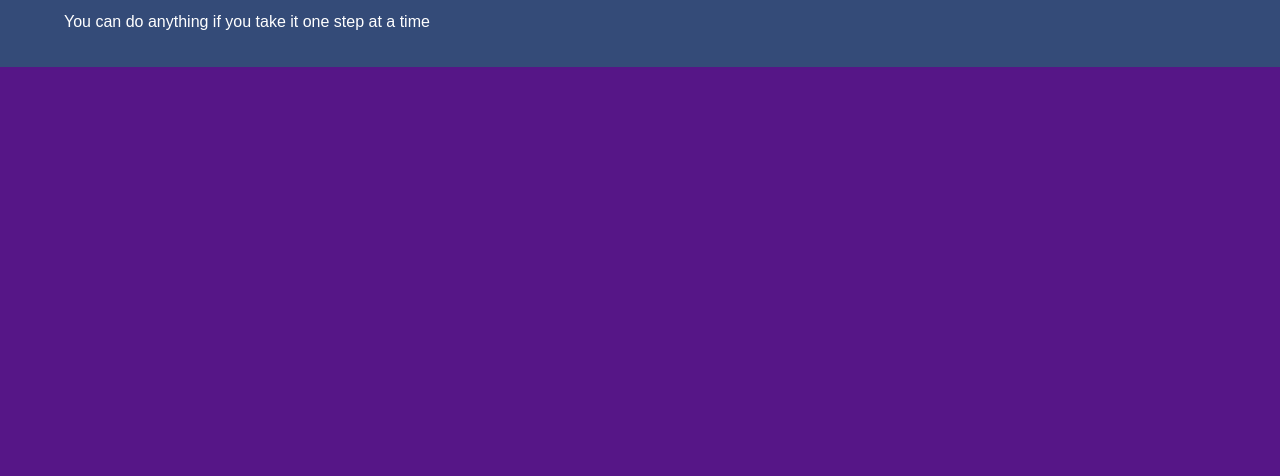
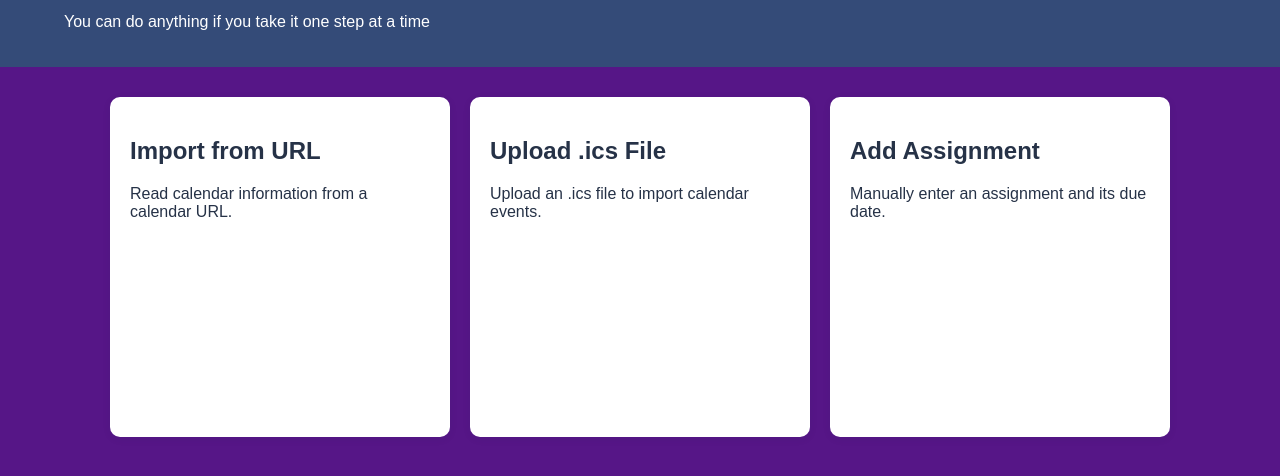
Before and after one commit to qinhualao1988/Smart_Assignment_Planner, a plain HTML site: page html/calendarInfoInput.html in a window 1280 px wide. Shown: the part 60-536 px from the top of the page. Drawn offline with Linux system fonts and the light colour scheme.

Commit message:
create three panels for calendar data input, manual input panel will link to 'dashboard' page

```diff
--- a/js/calendarInfoInput.js
+++ b/js/calendarInfoInput.js
@@ -0,0 +1,42 @@
+// data input panel
+const panelContainer = document.getElementById("calendar-input-panels")
+
+// panel meta data array
+const inputPanels = [
+    {
+        id: "url-panel",
+        title: "Import from URL",
+        description: "Read calendar information from a calendar URL."
+    },
+    {
+        id: "upload-panel",
+        title: "Upload .ics File",
+        description: "Upload an .ics file to import calendar events."
+    },
+    {
+        id: "assignment-panel",
+        title: "Add Assignment",
+        description: "Manually enter an assignment and its due date.",
+        href: "dashboard.html"
+    }
+]
+inputPanels.forEach(({id, title, description, href}) => {
+
+    const panel = document.createElement(href ? "a" : "section");
+    if (href) {
+        panel.href = href;
+    }
+    panel.id = id;
+    panel.className = "panel input-panel";
+    panel.setAttribute("aria-labelledby", `${id}-heading`);
+
+    const heading = document.createElement("h2");
+    heading.id = `${id}-heading`;
+    heading.textContent = title;
+
+    const summary = document.createElement("p");
+    summary.textContent = description;
+
+    panel.append(heading, summary);
+    panelContainer.appendChild(panel);
+})
--- a/planner.css
+++ b/planner.css
@@ -113,6 +113,21 @@ select:focus-visible {
     box-shadow: 0 2px 8px #172b4d12;
 }
 
+/* calendar data input panel */
+.input-panels {
+    display: grid;
+    grid-template-columns: repeat(3, minmax(0, 1fr));
+    gap: 20px;
+}
+
+.input-panel {
+    display: block;
+    aspect-ratio: 1;
+    color: inherit;
+    text-decoration: none;
+    overflow-wrap: anywhere;
+}
+
 .event-form {
     display: grid;
     grid-template-columns: repeat(2, minmax(0, 1fr));
@@ -216,6 +231,10 @@ select:focus-visible {
 }
 
 @media (max-width: 600px) {
+    .input-panels {
+        grid-template-columns: 1fr;
+    }
+
     main {
         padding: 0 10px;
         margin-top: 15px;
```
